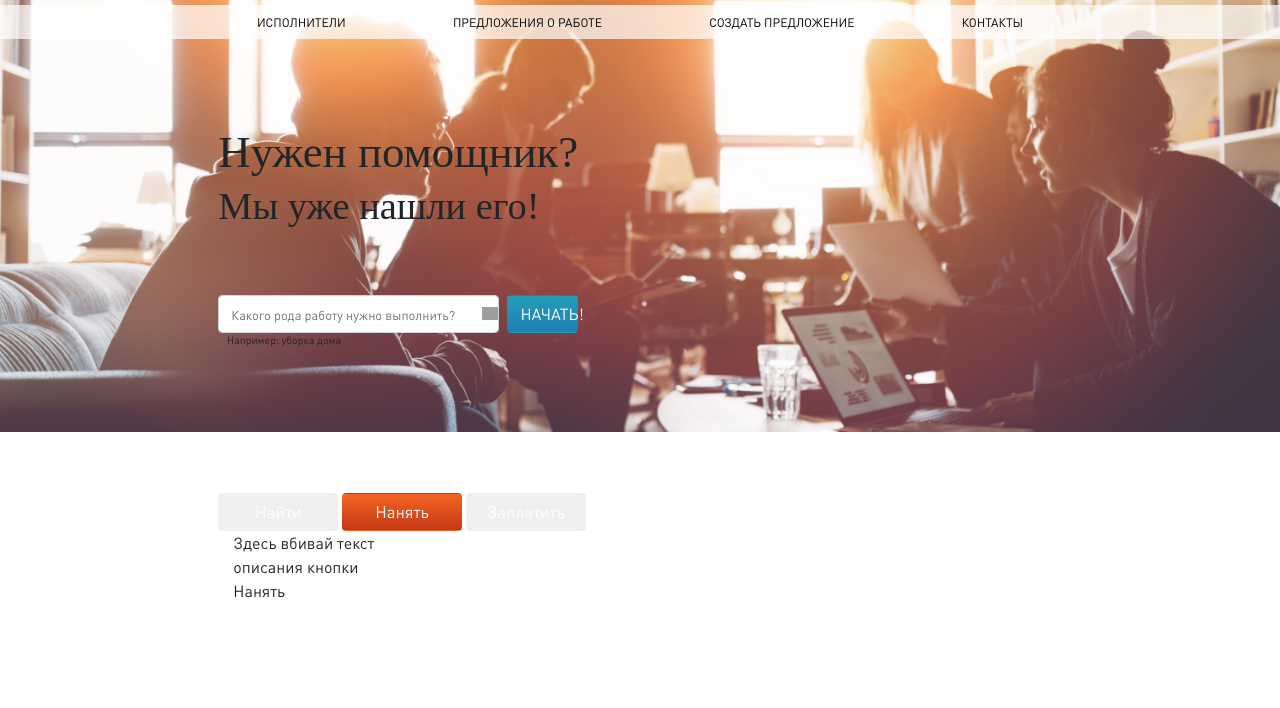
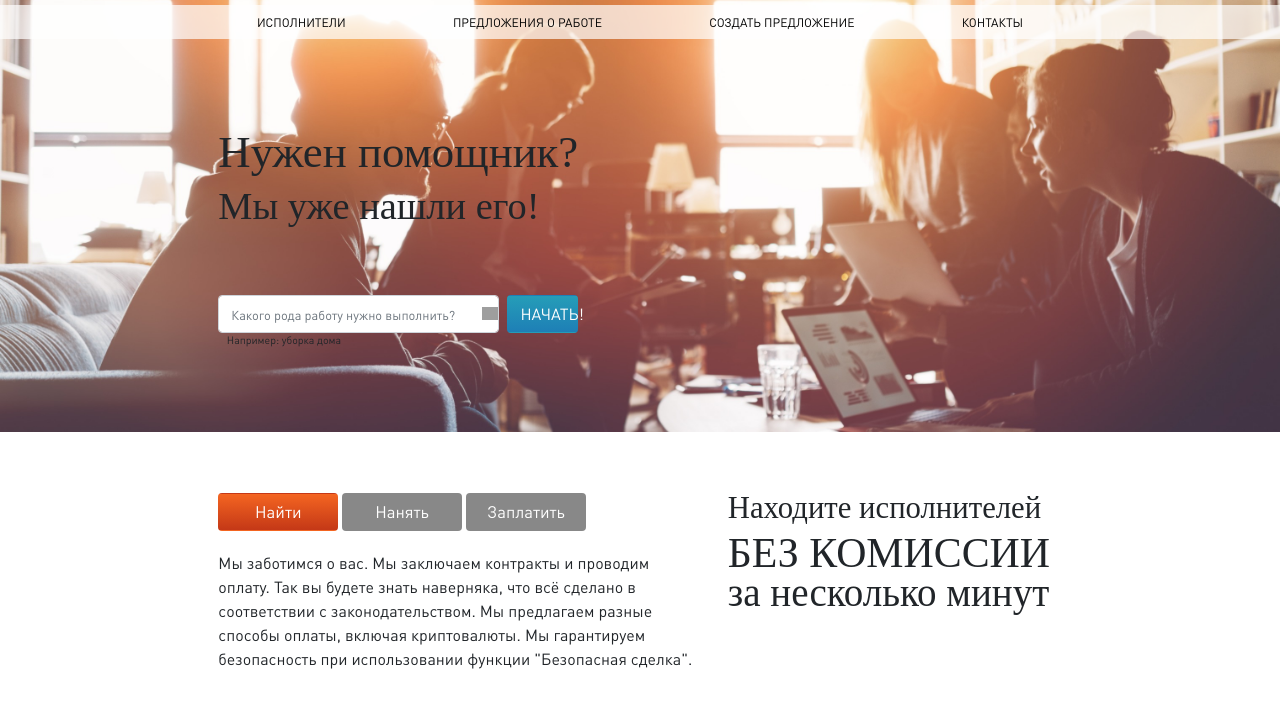
Before and after one commit to TheCMEX/birthdayMom, a Django app: page / in a window 1280 px wide. Shown: the part 76-784 px from the top of the page. Run offline with Django 3.2, Linux system fonts and the light colour scheme; some libraries are stand-ins or nearby versions; some web fonts are replaced; grey boxes are pictures that could not be loaded.

Commit message:
Block with JS Buttons

```diff
--- a/static/css/style.css
+++ b/static/css/style.css
@@ -181,7 +181,31 @@ input{
 .btn.threeButtons{
     font-size: 1.3vw;
 }
+.firstButton{
+    background-color: rgb(136, 136, 136);
+}
+.firstButton:hover{
+    background-color: #807f7f;
+}
+#btn_description{
+    padding-top: 4%;
+}
 
+/*Настраиваем текст в правой половине блока*/
+.p{
+    font-family: Circle55;
+    font-size: 2.4vw;
+    line-height: 1em;
+}
+.withoutComission{
+    font-family: Circle75;
+    font-size: 3.27vw;
+    line-height: 0.7em;
+}
+.forFewMinutes{
+    font-size: 3.05vw;
+    line-height: 0.4em;
+}
 /*Медиа запросы*/
 @media screen and (min-width: 1200px) {
     body{
--- a/templates/homepage.html
+++ b/templates/homepage.html
@@ -94,9 +94,18 @@
                         <div class="threeButtons">
                             <button id="find" onclick="make_active('find')" class="btn headerButtonNeedHelp threeButtons col-3 firstButton">Найти</button>
                             <button id="hire" onclick="make_active('hire')" class="btn threeButtons col-3 firstButton">Нанять</button>
-                            <button id="pay" onclick="make_active('pay')" class="btn threeButtons col-3">Заплатить</button>
+                            <button id="pay" onclick="make_active('pay')" class="btn threeButtons col-3 firstButton">Заплатить</button>
                         </div>
-                    <div id="btn_description" class="col-xl-5">Здесь вбивай текст описания кнопки Найти</div>
+                        <div id="btn_description">Мы заботимся о вас. Мы заключаем контракты и проводим оплату. Так вы будете знать наверняка, что всё сделано в соответствии с законодательством. Мы предлагаем разные способы оплаты, включая криптовалюты. Мы гарантируем безопасность при использовании функции "Безопасная сделка".</div>
+                    </div>
+                    <div class="col-xl-5">
+                        <div class="p">
+                            <p>Находите исполнителей</p>
+                            <p class="withoutComission">БЕЗ КОМИССИИ</p>
+                            <p class="forFewMinutes">за несколько минут</p>
+                        </div>
+
+                    </div>
                 </div>
             </div>
             <div class="col-xl-2"></div>
@@ -104,7 +113,7 @@
     </div>
     <script type="text/javascript">
 
-        var change_time = 6000;
+        var change_time = 8000;
         var timeout;
 
         function find_active(){
@@ -136,21 +145,21 @@
             if(id === 'find'){
                 make_inactive('hire');
                 make_inactive('pay');
-                document.getElementById('btn_description').innerHTML = 'Здесь вбивай текст описания кнопки Найти';
+                document.getElementById('btn_description').innerHTML = 'Мы заботимся о вас. Мы заключаем контракты и проводим оплату. Так вы будете знать наверняка, что всё сделано в соответствии с законодательством. Мы предлагаем разные способы оплаты, включая криптовалюты. Мы гарантируем безопасность при использовании функции "Безопасная сделка".';
                 clearTimeout(timeout);
                 hire_active()
             }
             if(id === 'hire'){
                 make_inactive('find');
                 make_inactive('pay');
-                document.getElementById('btn_description').innerHTML = 'Здесь вбивай текст описания кнопки Нанять';
+                document.getElementById('btn_description').innerHTML = 'Мы заботимся о вас. Мы заключаем контракты и проводим оплату. Так вы будете знать наверняка, что всё сделано в соответствии с законодательством. Мы предлагаем разные способы оплаты, включая криптовалюты. Мы гарантируем безопасность при использовании функции "Безопасная сделка".';
                 clearTimeout(timeout);
                 pay_active()
             }
             if(id === 'pay'){
                 make_inactive('find');
                 make_inactive('hire');
-                document.getElementById('btn_description').innerHTML = 'Здесь вбивай текст описания кнопки Заплатить';
+                document.getElementById('btn_description').innerHTML = 'Мы заботимся о вас. Мы заключаем контракты и проводим оплату. Так вы будете знать наверняка, что всё сделано в соответствии с законодательством. Мы предлагаем разные способы оплаты, включая криптовалюты. Мы гарантируем безопасность при использовании функции "Безопасная сделка".';
                 clearTimeout(timeout);
                 find_active()
             }
```
